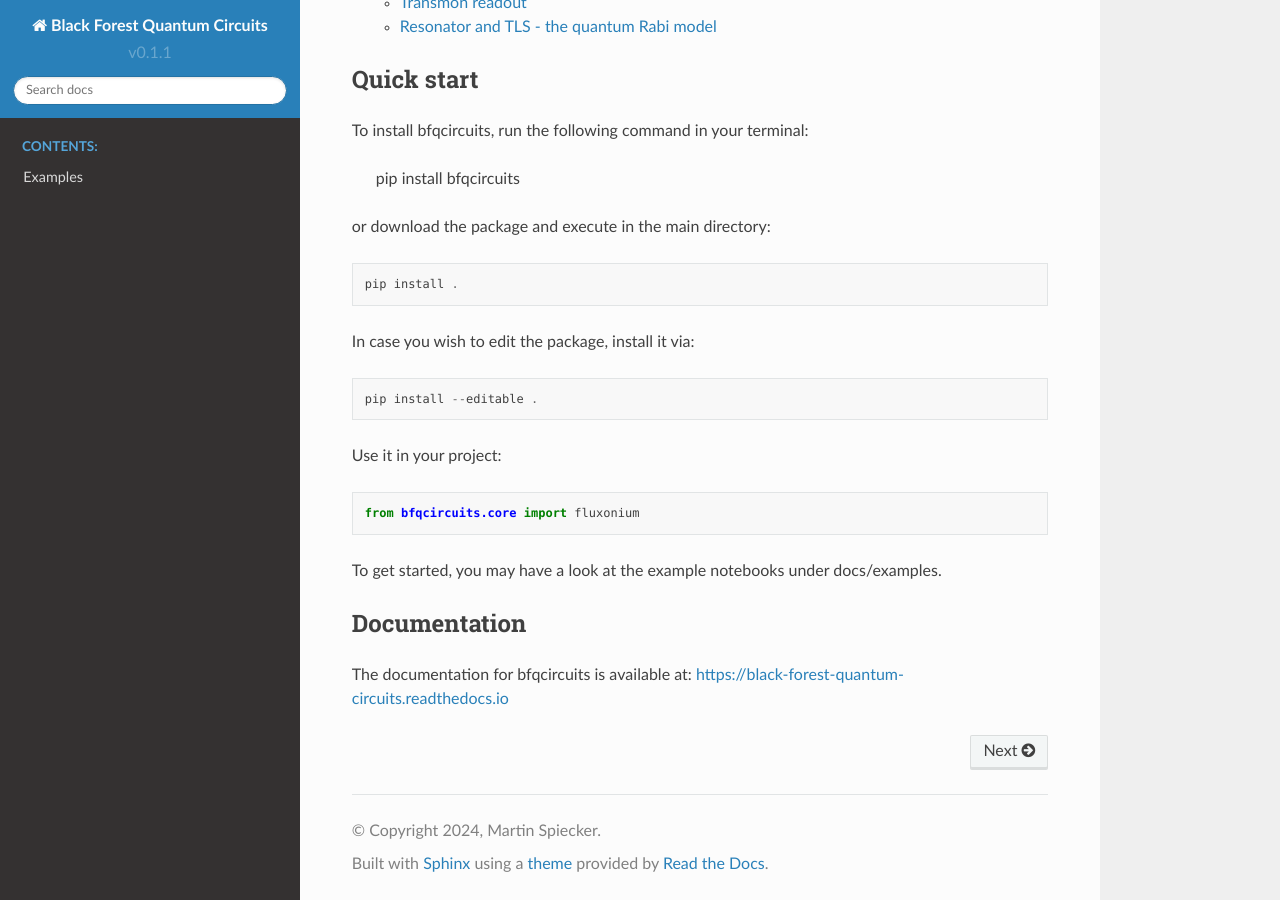
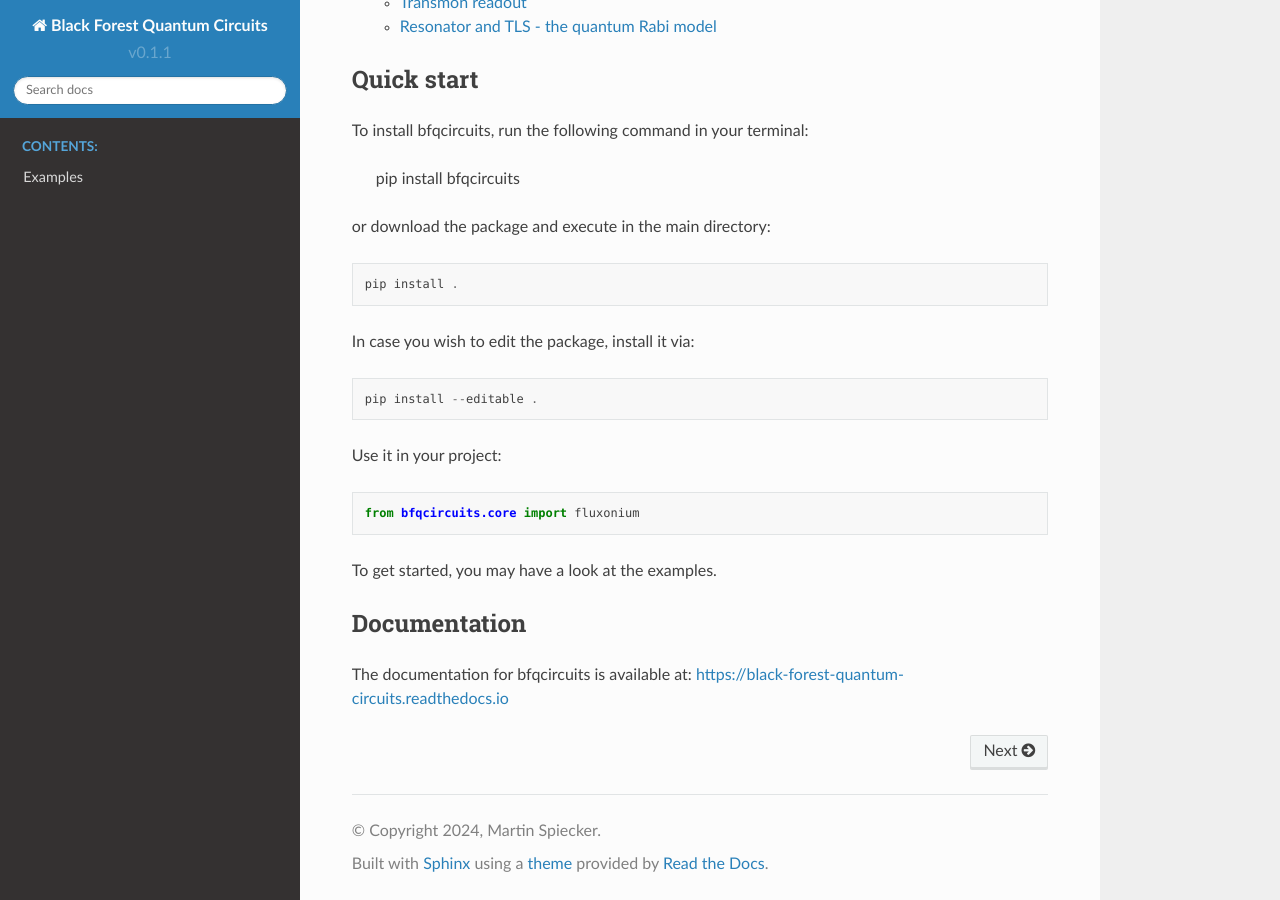
Before and after one commit to MartinSpiecker/bfqcircuits, a Sphinx documentation site: the page built from docs/index.rst, in a window 1280 px wide and 900 px high, scrolled down 685 px. Built offline with Sphinx 7.4.7 and the Read the Docs theme 2.0.0, drawn with Linux system fonts in a browser that asks for light colours; pages that are not in the unit, such as notebooks, are missing from menus.

```diff
--- a/docs/index.rst
+++ b/docs/index.rst
@@ -43,7 +43,7 @@ Use it in your project::
 
     from bfqcircuits.core import fluxonium
 
-To get started, you may have a look at the example notebooks under docs/examples.
+To get started, you may have a look at the examples.
 
 Documentation
 --------------
```
Also changed, not shown: README.md (+1 -1 lines).
